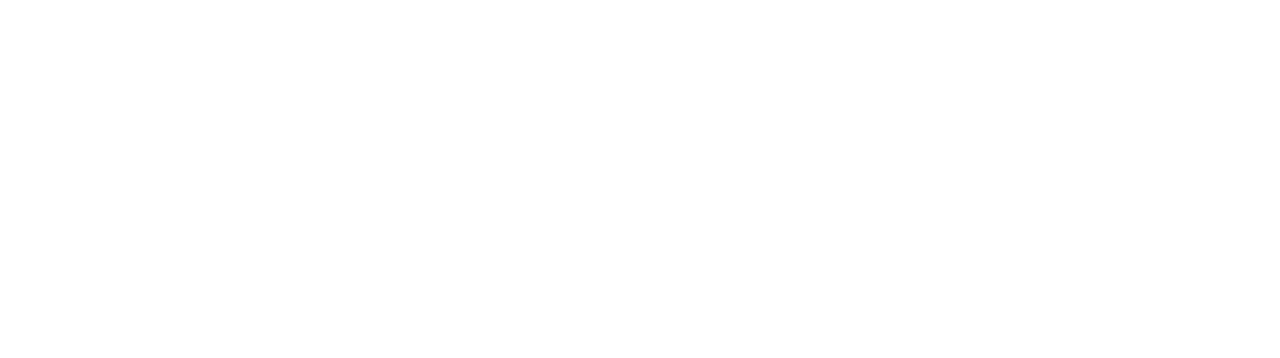
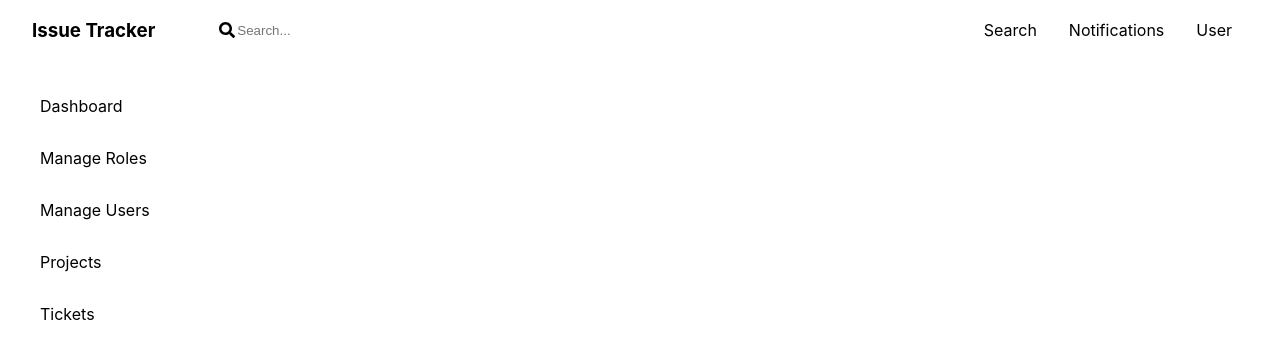
Before and after one commit to minnecoder/issue-tracker, a React (Create React App) app in the folder web/: page / in a window 1280 px wide. Shown: the top 358 px of the page. Built offline with nearby package versions, Linux system fonts and the light colour scheme.

Commit message:
Added Sidebar and Topbar components

```diff
--- a/web/src/App.js
+++ b/web/src/App.js
@@ -1,9 +1,12 @@
 import React from 'react';
+import Sidebar from './Sidebar';
+import Topbar from './Topbar';
 
 function App() {
   return (
     <div className="App">
-
+      <Sidebar />
+      <Topbar />
     </div>
   );
 }
--- /dev/null
+++ b/web/src/Sidebar.js
@@ -0,0 +1,29 @@
+import React from 'react';
+import styled from 'styled-components';
+
+export default function Sidebar() {
+  return (
+    <Main>
+      <ul>
+        <li>Dashboard</li>
+        <li>Manage Roles</li>
+        <li>Manage Users</li>
+        <li>Projects</li>
+        <li>Tickets</li>
+      </ul>
+    </Main>
+  );
+}
+
+const Main = styled.div`
+position: fixed;
+top: 4rem;
+height: calc(100% - 4rem);
+width: 200px;
+
+li {
+list-style-type: none;
+padding: 1rem 0;
+}
+
+`;
--- /dev/null
+++ b/web/src/Topbar.js
@@ -0,0 +1,73 @@
+import React from 'react';
+import styled from 'styled-components';
+import { FaSearch } from 'react-icons/fa';
+
+export default function Topbar() {
+  return (
+    <Main>
+      <Nav>
+        <Left>
+          <h3>Issue Tracker</h3>
+          <SearchBar>
+            <FaSearch />
+            <input type="search" name="search" id="search" placeholder="Search..." />
+          </SearchBar>
+        </Left>
+        <Right>
+          <li>Search</li>
+          <li>Notifications</li>
+          <li>User</li>
+        </Right>
+      </Nav>
+    </Main>
+  );
+}
+
+const Main = styled.div`
+width: 100%;
+height: 4rem;
+
+`;
+
+const Nav = styled.div`
+display: flex;
+justify-content: space-between;
+`;
+
+const Left = styled.div`
+display: flex;
+align-items: center;
+
+h3{
+    padding: 0 2rem;
+}
+`;
+
+const Right = styled.ul`
+display: flex;
+align-items: center;
+margin-right: 2rem;
+
+li {
+    list-style-type: none;
+    padding: 0 1rem;
+}
+`;
+
+const SearchBar = styled.div`
+margin-left: 2rem;
+display: inline-flex;
+background: white;
+overflow: hidden;
+input {
+    ${'' /* padding-left: 2rem; */}
+   border-top-style: hidden;
+   border-left-style: hidden;
+   border-right-style: hidden;
+   border-bottom-style: hidden;
+   width: 15rem;
+}
+input:focus {
+    outline: none;
+}
+`;
```
